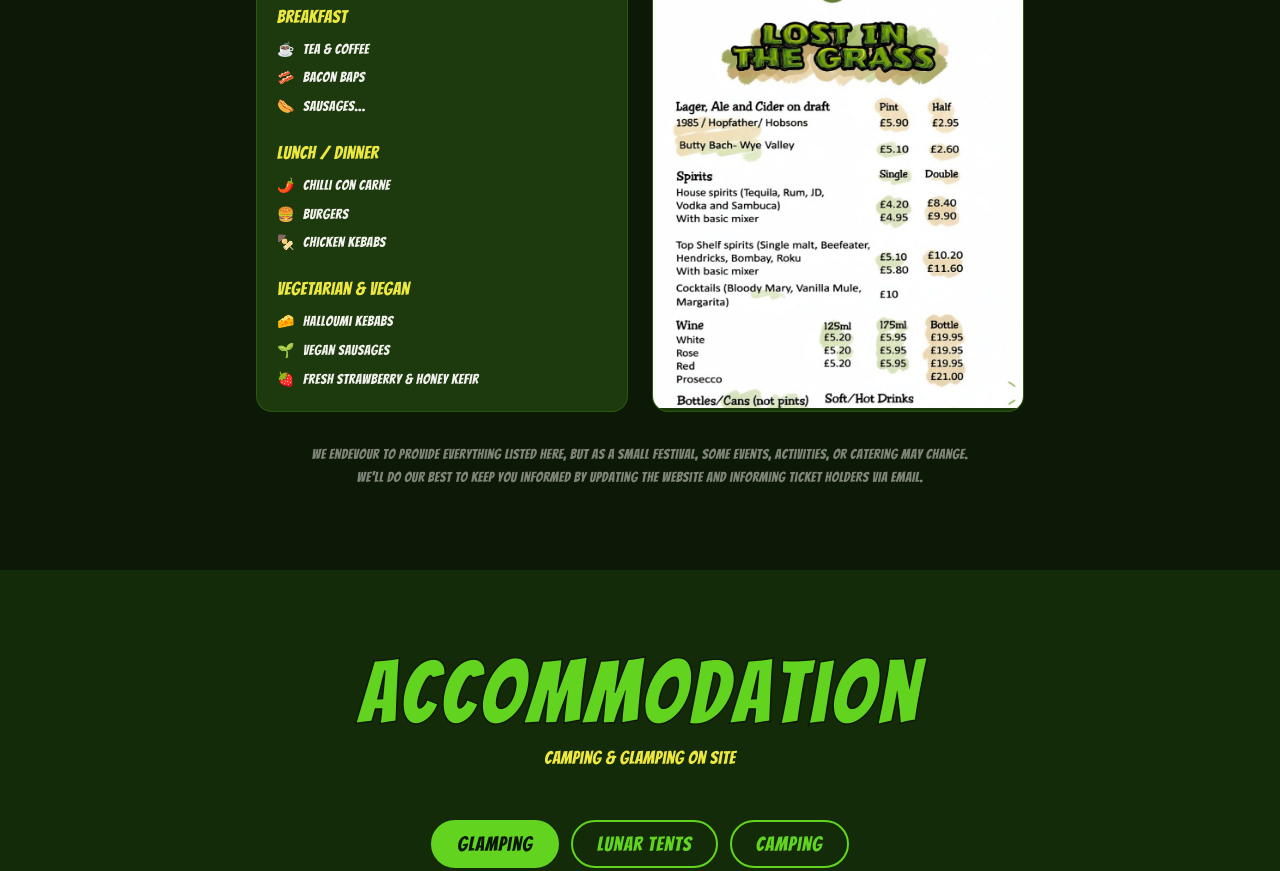
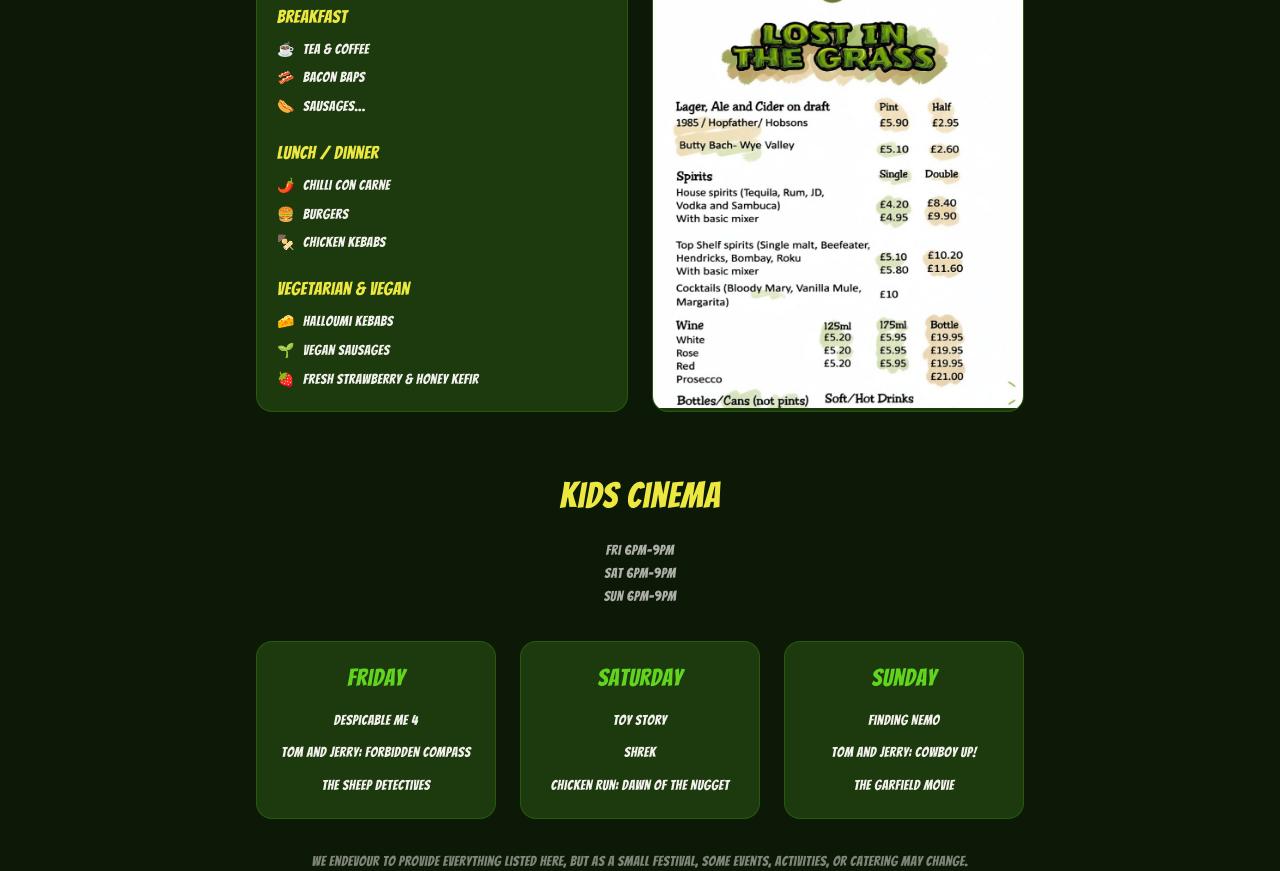
Before and after one commit to simonmetcalfe/litg, an Astro site: page / in a window 1280 px wide. Shown: the part 6818-7689 px from the top of the page. Built offline with nearby package versions, Linux system fonts and the light colour scheme; Astro itself is replaced by a stand-in of ours.

Commit message:
Kids cinema

```diff
--- a/src/components/WhatsOn.astro
+++ b/src/components/WhatsOn.astro
@@ -1,10 +1,11 @@
 ---
 import Carousel from './Carousel.astro';
-import { activityCategories, activityPhotos, cafeBarMenu, newsletterSignupUrl, openingTimes, sectionHeadings } from '../data/site';
+import { activityCategories, activityPhotos, cafeBarMenu, kidsCinemaSchedule, newsletterSignupUrl, openingTimes, sectionHeadings } from '../data/site';
 import { asset } from '../utils';
 
 const barMenuSrc = asset(cafeBarMenu.barMenuImage);
 const cafeHours = openingTimes.find(t => t.label === 'Cafe');
+const cinemaHours = openingTimes.find(t => t.label === 'Kids Cinema');
 ---
 
 <section id="activities-and-food" class="bg-lotg-dark py-20 px-4 md:px-8 lg:px-16">
@@ -43,7 +44,16 @@ const cafeHours = openingTimes.find(t => t.label === 'Cafe');
               <li class="flex items-start gap-2 text-lotg-offwhite">
                 <span class={`mt-0.5 shrink-0 ${cat.accent === 'yellow' ? 'text-lotg-yellow' : 'text-lotg-green'}`}>✦</span>
                 <div class="min-w-0">
-                  <span class="tracking-wide">{item.text}</span>
+                  {item.href ? (
+                    <a
+                      href={item.href}
+                      class="tracking-wide underline underline-offset-4 decoration-lotg-green/40 hover:text-lotg-green hover:decoration-lotg-green transition-colors"
+                    >
+                      {item.text}
+                    </a>
+                  ) : (
+                    <span class="tracking-wide">{item.text}</span>
+                  )}
                   {item.times && item.times.length > 0 && (
                     <div class="mt-1 text-lotg-offwhite/70 text-sm leading-relaxed">
                       {item.times.map(line => (
@@ -158,6 +168,32 @@ const cafeHours = openingTimes.find(t => t.label === 'Cafe');
       </div>
     </div>
 
+    <!-- Kids Cinema -->
+    <div id="kids-cinema" class="scroll-mt-24 lg:scroll-mt-28 mt-16 max-w-3xl mx-auto">
+      <h3 class="font-bangers text-lotg-yellow text-3xl md:text-4xl tracking-wide text-center mb-6">
+        Kids Cinema
+      </h3>
+      {cinemaHours && (
+        <div class="text-center text-lotg-offwhite/70 text-sm leading-relaxed mb-8">
+          {cinemaHours.times.map(line => (
+            <div>{line}</div>
+          ))}
+        </div>
+      )}
+      <div class="grid sm:grid-cols-3 gap-6">
+        {kidsCinemaSchedule.map(day => (
+          <div class="bg-lotg-card rounded-2xl border border-lotg-green/20 p-5">
+            <p class="font-bangers text-lotg-green text-2xl tracking-wide text-center mb-4">{day.day}</p>
+            <ol class="space-y-2.5">
+              {day.films.map(film => (
+                <li class="text-lotg-offwhite text-sm leading-relaxed text-center">{film}</li>
+              ))}
+            </ol>
+          </div>
+        ))}
+      </div>
+    </div>
+
     <dialog
       id="bar-menu-dialog"
       class="menu-dialog bg-transparent border-0 p-0 m-auto max-w-[min(95vw,42rem)] w-full max-h-[95dvh] overflow-y-auto overscroll-y-contain backdrop:bg-lotg-dark/90"
--- a/src/data/site.ts
+++ b/src/data/site.ts
@@ -327,6 +327,8 @@ export const accommodationPhotoSections = [
 // ── Activities & Food ─────────────────────────────────────
 export interface ActivityItem {
   text: string;
+  /** Optional in-page or external href wrapping the title */
+  href?: string;
   /** One schedule line per day — rendered in muted grey under the title */
   times?: string[];
   /** Optional external links shown under the schedule lines */
@@ -367,7 +369,7 @@ export const activityCategories: ActivityCategory[] = [
     title: "Kids",
     accent: "yellow",
     items: [
-      { text: "Kids Cinema" },
+      { text: "Kids Cinema", href: "#kids-cinema" },
       { text: "Kids Disco" },
       { text: "Bouncy Castle & Ball Pit" },
       { text: "Games & Treasure Hunt" },
@@ -460,6 +462,38 @@ export const cafeBarMenu = {
   ] satisfies CafeMenuSection[],
   barMenuImage: "poster/bar_menu.jpeg",
 };
+
+export interface KidsCinemaDay {
+  day: string;
+  films: string[];
+}
+
+export const kidsCinemaSchedule: KidsCinemaDay[] = [
+  {
+    day: "Friday",
+    films: [
+      "Despicable Me 4",
+      "Tom and Jerry: Forbidden Compass",
+      "The Sheep Detectives",
+    ],
+  },
+  {
+    day: "Saturday",
+    films: [
+      "Toy Story",
+      "Shrek",
+      "Chicken Run: Dawn of the Nugget",
+    ],
+  },
+  {
+    day: "Sunday",
+    films: [
+      "Finding Nemo",
+      "Tom and Jerry: Cowboy Up!",
+      "The Garfield Movie",
+    ],
+  },
+];
 
 // ── Good to Know ──────────────────────────────────────────
 export interface GoodToKnowItem {
```
